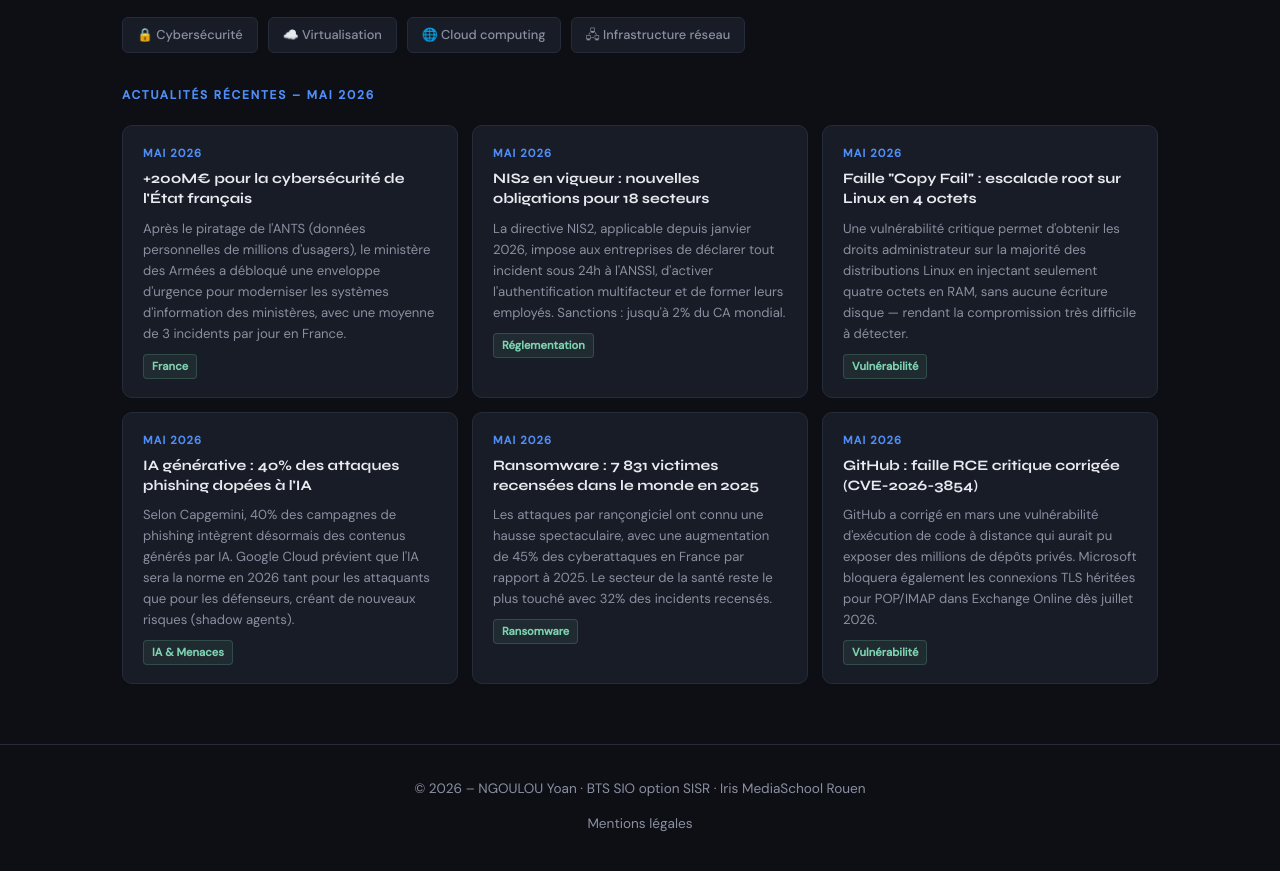
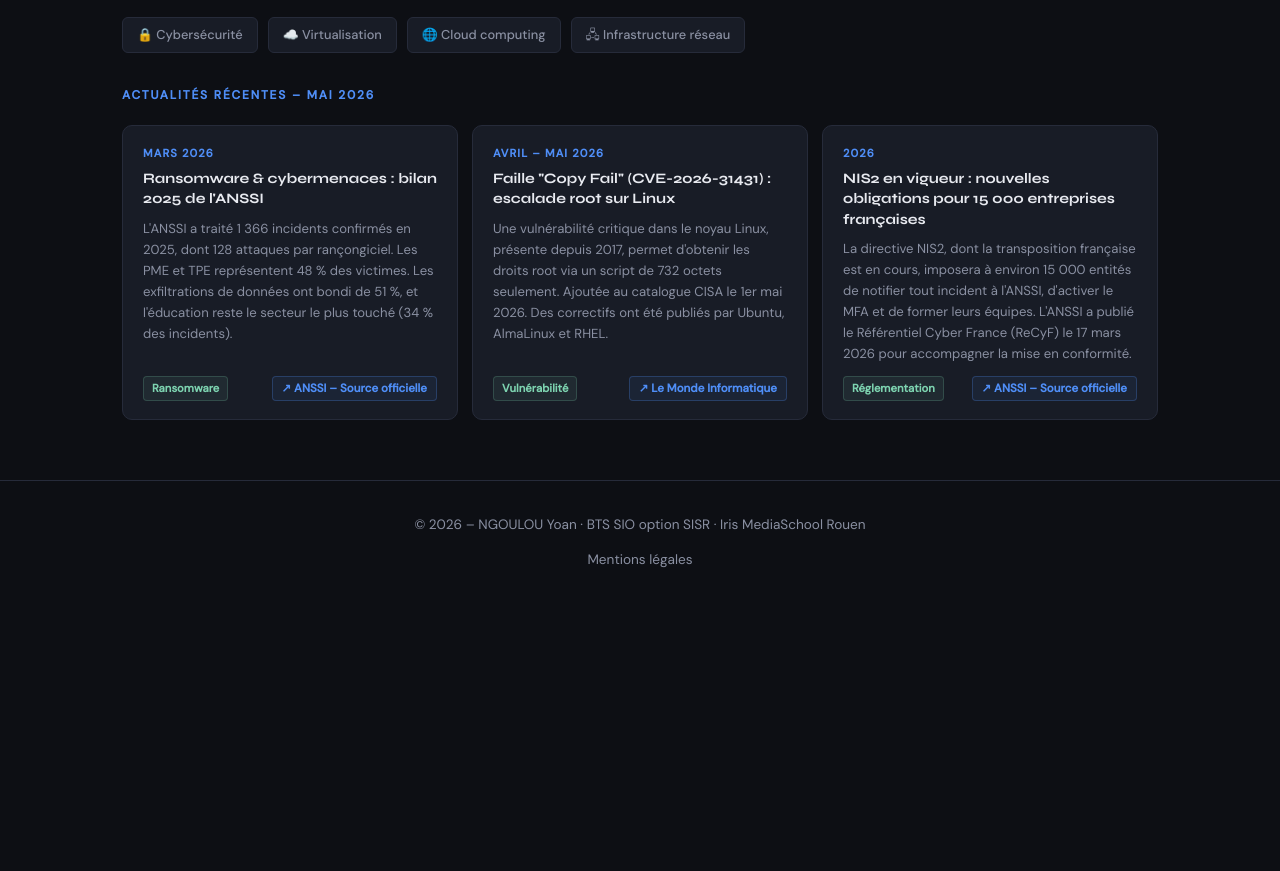
Before and after one commit to yoanngoulou-cloud/Portfolio-NGOULOU-Yoan, a plain HTML site: page index.html in a window 1280 px wide. Shown: the part 6214-7085 px from the top of the page. After the commit the page ends 6830 px from the top, so only its background shows below. Drawn offline with Linux system fonts and the light colour scheme.

Commit message:
Veille : 3 actus avec liens sources officiels

```diff
--- a/index.html
+++ b/index.html
@@ -153,12 +153,15 @@
 
         /* ── ACTU ── */
         .actu-grid { display: grid; grid-template-columns: repeat(auto-fill, minmax(300px, 1fr)); gap: 14px; margin-top: 20px; }
-        .actu-card { background: var(--card); border: 1px solid var(--border); border-radius: 10px; padding: 18px 20px; transition: all 0.2s; }
+        .actu-card { background: var(--card); border: 1px solid var(--border); border-radius: 10px; padding: 18px 20px; transition: all 0.2s; display: flex; flex-direction: column; }
         .actu-card:hover { border-color: rgba(79,142,247,0.4); transform: translateY(-2px); }
         .actu-date { font-size: 0.7rem; font-weight: 600; color: var(--accent); letter-spacing: 0.1em; text-transform: uppercase; margin-bottom: 6px; }
         .actu-card h4 { font-family: 'Syne', sans-serif; font-size: 0.9rem; font-weight: 700; color: var(--text); margin-bottom: 8px; line-height: 1.4; }
-        .actu-card p { font-size: 0.82rem; color: var(--muted); margin-bottom: 0; line-height: 1.6; }
-        .actu-tag { display: inline-block; margin-top: 10px; font-size: 0.7rem; font-weight: 600; padding: 2px 8px; border-radius: 4px; background: rgba(125,211,176,0.08); border: 1px solid rgba(125,211,176,0.2); color: var(--accent2); }
+        .actu-card p { font-size: 0.82rem; color: var(--muted); margin-bottom: 0; line-height: 1.6; flex: 1; }
+        .actu-footer { display: flex; align-items: center; justify-content: space-between; margin-top: 12px; flex-wrap: wrap; gap: 8px; }
+        .actu-tag { display: inline-block; font-size: 0.7rem; font-weight: 600; padding: 2px 8px; border-radius: 4px; background: rgba(125,211,176,0.08); border: 1px solid rgba(125,211,176,0.2); color: var(--accent2); }
+        .actu-source { display: inline-flex; align-items: center; gap: 5px; font-size: 0.72rem; color: var(--accent); font-weight: 600; text-decoration: none; border: 1px solid rgba(79,142,247,0.25); background: rgba(79,142,247,0.07); padding: 2px 9px; border-radius: 4px; transition: background 0.2s; }
+        .actu-source:hover { background: rgba(79,142,247,0.18); color: var(--text); }
 
         /* ── FOOTER ── */
         footer { border-top: 1px solid var(--border); padding: 32px; text-align: center; color: var(--muted); font-size: 0.85rem; }
@@ -683,42 +686,37 @@
 
         <div class="section-label" style="margin-bottom:8px;">Actualités récentes – Mai 2026</div>
         <div class="actu-grid">
+
             <div class="actu-card">
-                <div class="actu-date">Mai 2026</div>
-                <h4>+200M€ pour la cybersécurité de l'État français</h4>
-                <p>Après le piratage de l'ANTS (données personnelles de millions d'usagers), le ministère des Armées a débloqué une enveloppe d'urgence pour moderniser les systèmes d'information des ministères, avec une moyenne de 3 incidents par jour en France.</p>
-                <span class="actu-tag">France</span>
+                <div class="actu-date">Mars 2026</div>
+                <h4>Ransomware & cybermenaces : bilan 2025 de l'ANSSI</h4>
+                <p>L'ANSSI a traité 1 366 incidents confirmés en 2025, dont 128 attaques par rançongiciel. Les PME et TPE représentent 48 % des victimes. Les exfiltrations de données ont bondi de 51 %, et l'éducation reste le secteur le plus touché (34 % des incidents).</p>
+                <div class="actu-footer">
+                    <span class="actu-tag">Ransomware</span>
+                    <a href="https://cyber.gouv.fr/actualites/panorama-de-la-cybermenace-2025/" target="_blank" class="actu-source">↗ ANSSI – Source officielle</a>
+                </div>
             </div>
+
             <div class="actu-card">
-                <div class="actu-date">Mai 2026</div>
-                <h4>NIS2 en vigueur : nouvelles obligations pour 18 secteurs</h4>
-                <p>La directive NIS2, applicable depuis janvier 2026, impose aux entreprises de déclarer tout incident sous 24h à l'ANSSI, d'activer l'authentification multifacteur et de former leurs employés. Sanctions : jusqu'à 2% du CA mondial.</p>
-                <span class="actu-tag">Réglementation</span>
+                <div class="actu-date">Avril – Mai 2026</div>
+                <h4>Faille "Copy Fail" (CVE-2026-31431) : escalade root sur Linux</h4>
+                <p>Une vulnérabilité critique dans le noyau Linux, présente depuis 2017, permet d'obtenir les droits root via un script de 732 octets seulement. Ajoutée au catalogue CISA le 1er mai 2026. Des correctifs ont été publiés par Ubuntu, AlmaLinux et RHEL.</p>
+                <div class="actu-footer">
+                    <span class="actu-tag">Vulnérabilité</span>
+                    <a href="https://www.lemondeinformatique.fr/actualites/lire-la-faille-copyfail-menace-le-monde-linux-100079.html" target="_blank" class="actu-source">↗ Le Monde Informatique</a>
+                </div>
             </div>
+
             <div class="actu-card">
-                <div class="actu-date">Mai 2026</div>
-                <h4>Faille "Copy Fail" : escalade root sur Linux en 4 octets</h4>
-                <p>Une vulnérabilité critique permet d'obtenir les droits administrateur sur la majorité des distributions Linux en injectant seulement quatre octets en RAM, sans aucune écriture disque — rendant la compromission très difficile à détecter.</p>
-                <span class="actu-tag">Vulnérabilité</span>
+                <div class="actu-date">2026</div>
+                <h4>NIS2 en vigueur : nouvelles obligations pour 15 000 entreprises françaises</h4>
+                <p>La directive NIS2, dont la transposition française est en cours, imposera à environ 15 000 entités de notifier tout incident à l'ANSSI, d'activer le MFA et de former leurs équipes. L'ANSSI a publié le Référentiel Cyber France (ReCyF) le 17 mars 2026 pour accompagner la mise en conformité.</p>
+                <div class="actu-footer">
+                    <span class="actu-tag">Réglementation</span>
+                    <a href="https://cyber.gouv.fr/reglementation/cybersecurite-systemes-dinformation/directives-nis-nis2-et-dispositif-saiv/directive-nis-2/" target="_blank" class="actu-source">↗ ANSSI – Source officielle</a>
+                </div>
             </div>
-            <div class="actu-card">
-                <div class="actu-date">Mai 2026</div>
-                <h4>IA générative : 40% des attaques phishing dopées à l'IA</h4>
-                <p>Selon Capgemini, 40% des campagnes de phishing intègrent désormais des contenus générés par IA. Google Cloud prévient que l'IA sera la norme en 2026 tant pour les attaquants que pour les défenseurs, créant de nouveaux risques (shadow agents).</p>
-                <span class="actu-tag">IA & Menaces</span>
-            </div>
-            <div class="actu-card">
-                <div class="actu-date">Mai 2026</div>
-                <h4>Ransomware : 7 831 victimes recensées dans le monde en 2025</h4>
-                <p>Les attaques par rançongiciel ont connu une hausse spectaculaire, avec une augmentation de 45% des cyberattaques en France par rapport à 2025. Le secteur de la santé reste le plus touché avec 32% des incidents recensés.</p>
-                <span class="actu-tag">Ransomware</span>
-            </div>
-            <div class="actu-card">
-                <div class="actu-date">Mai 2026</div>
-                <h4>GitHub : faille RCE critique corrigée (CVE-2026-3854)</h4>
-                <p>GitHub a corrigé en mars une vulnérabilité d'exécution de code à distance qui aurait pu exposer des millions de dépôts privés. Microsoft bloquera également les connexions TLS héritées pour POP/IMAP dans Exchange Online dès juillet 2026.</p>
-                <span class="actu-tag">Vulnérabilité</span>
-            </div>
+
         </div>
 
     </section>
```
